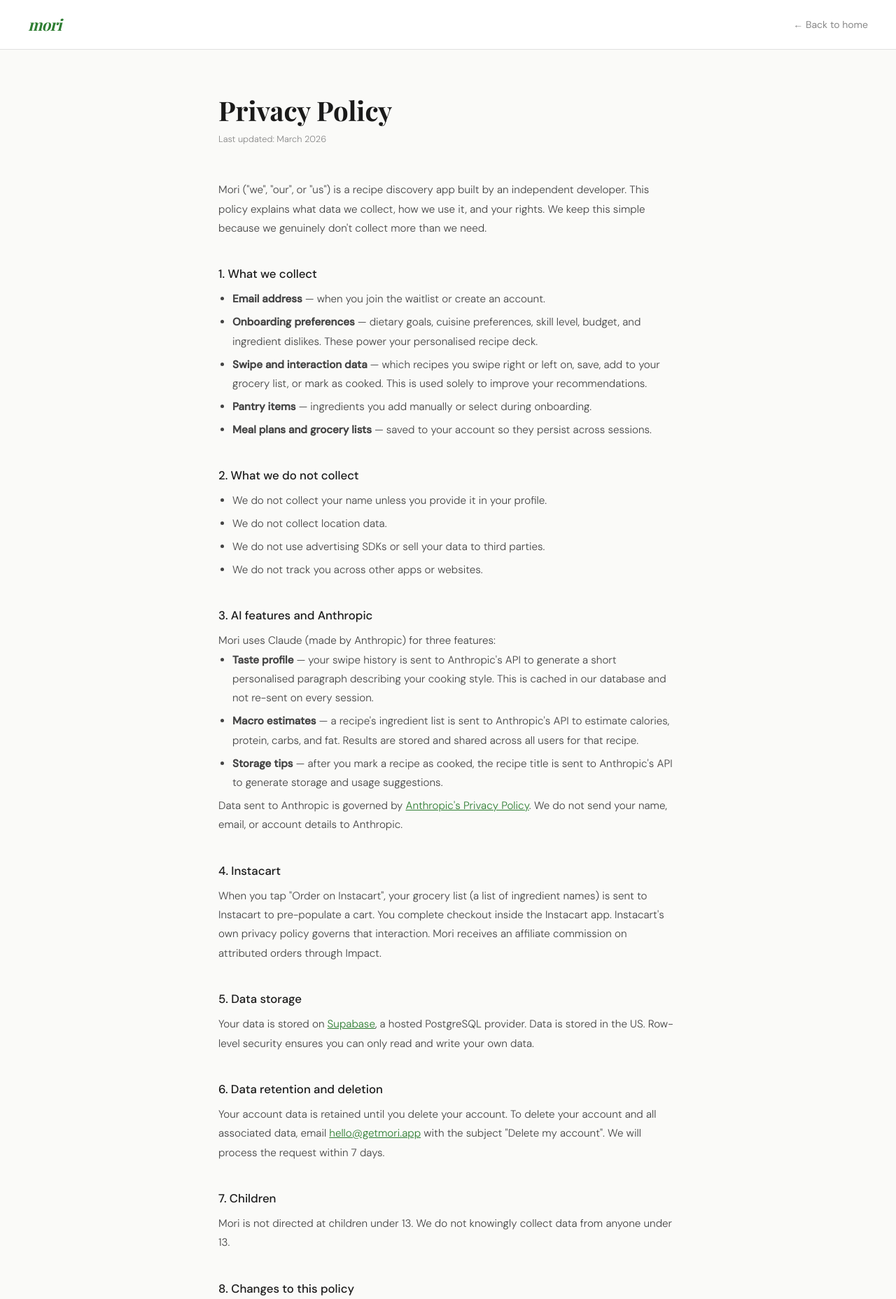
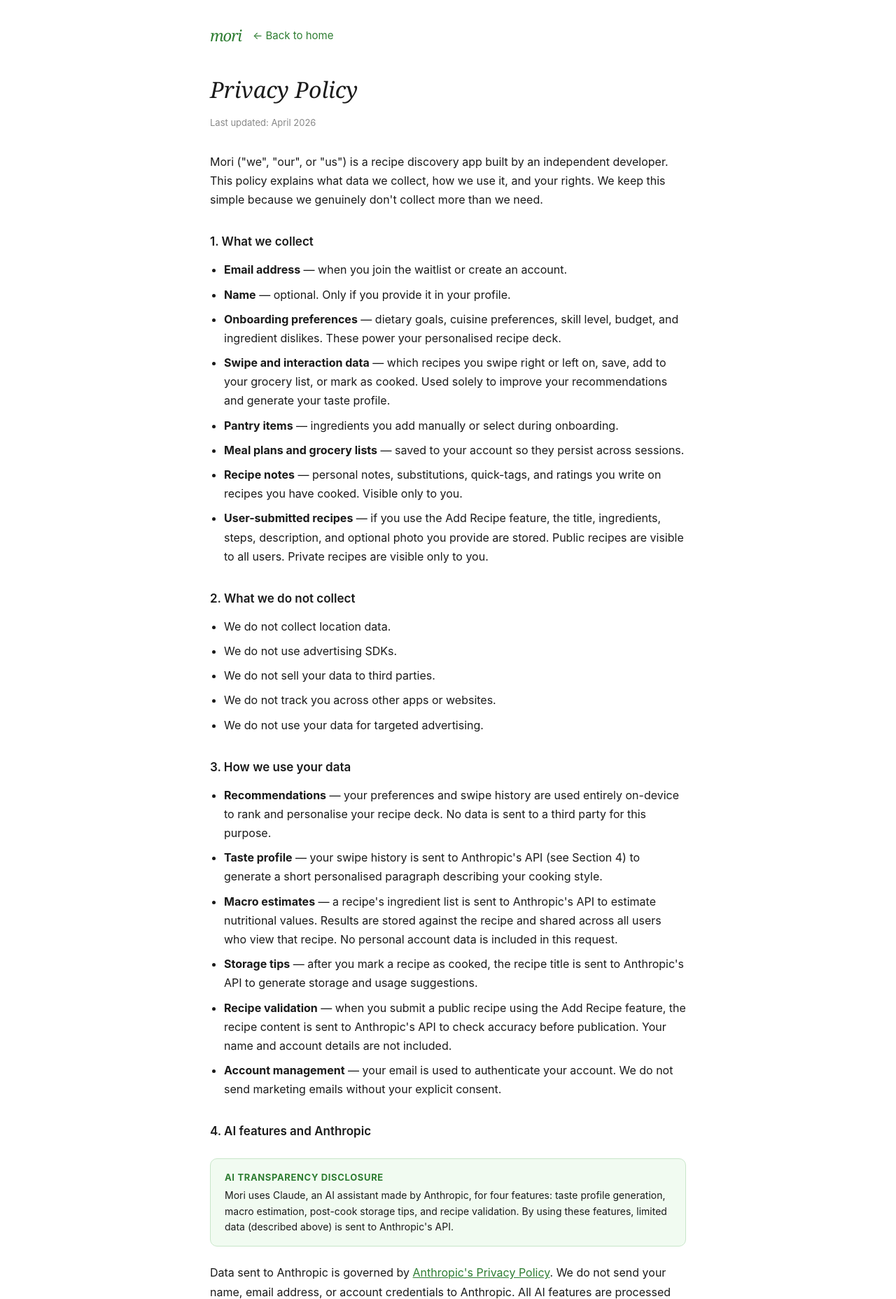
Before and after one commit to jacobmkim/Mori, a website: page public/privacy.html in a window 1280 px wide. Shown: the top 1856 px of the page at 70% size. Drawn offline with nearby package versions, Linux system fonts and the light colour scheme; a web font is replaced by a local one.

Commit message:
Add full privacy policy page at /privacy
Covers: data collected, AI/Anthropic transparency disclosure,
grocery delivery (coming soon), Supabase storage, App Store
privacy details, account deletion, contact.

Co-Authored-By: Claude Sonnet 4.6 <noreply@anthropic.com>

```diff
--- a/public/privacy.html
+++ b/public/privacy.html
@@ -1,126 +1,199 @@
 <!DOCTYPE html>
 <html lang="en">
 <head>
-<meta charset="UTF-8">
-<meta name="viewport" content="width=device-width, initial-scale=1.0">
+  <meta charset="UTF-8" />
+  <meta name="viewport" content="width=device-width, initial-scale=1.0" />
   <title>Privacy Policy — Mori</title>
-<link rel="preconnect" href="https://fonts.googleapis.com">
-<link rel="preconnect" href="https://fonts.gstatic.com" crossorigin>
-<link href="https://fonts.googleapis.com/css2?family=Playfair+Display:ital,wght@0,700;1,400&family=DM+Sans:opsz,wght@9..40,300;9..40,400;9..40,500&display=swap" rel="stylesheet">
   <style>
     *, *::before, *::after { box-sizing: border-box; margin: 0; padding: 0; }
-body { font-family: 'DM Sans', sans-serif; background: #FAFAF8; color: #1A1A1A; }
-nav {
-  display: flex; align-items: center; justify-content: space-between;
-  padding: 1.25rem 2.5rem;
-  border-bottom: 1px solid #E0E0E0;
-  background: #fff;
+    body {
+      font-family: -apple-system, BlinkMacSystemFont, "Segoe UI", Roboto, sans-serif;
+      font-size: 16px;
+      line-height: 1.7;
+      color: #1a1a1a;
+      background: #ffffff;
+      padding: 0 1rem;
     }
-.nav-logo {
-  font-family: 'Playfair Display', serif; font-style: italic;
-  font-size: 1.4rem; font-weight: 400; color: #2E7D32;
-  letter-spacing: -0.03em; text-decoration: none;
+    .nav {
+      max-width: 680px;
+      margin: 0 auto;
+      padding: 2rem 0 1rem;
+      display: flex;
+      align-items: center;
+      gap: 1rem;
     }
-.nav-back {
-  font-size: 0.875rem; color: #888; text-decoration: none;
-  display: flex; align-items: center; gap: 6px;
-  transition: color 0.2s;
+    .nav a { color: #2E7D32; text-decoration: none; font-size: 15px; }
+    .nav a:hover { text-decoration: underline; }
+    .wordmark {
+      font-family: Georgia, serif;
+      font-style: italic;
+      font-size: 22px;
+      color: #2E7D32;
+      letter-spacing: -0.05em;
     }
-.nav-back:hover { color: #1A1A1A; }
     main {
-  max-width: 720px; margin: 0 auto;
-  padding: 4rem 2rem 6rem;
+      max-width: 680px;
+      margin: 0 auto;
+      padding: 1rem 0 4rem;
     }
-.page-title {
-  font-family: 'Playfair Display', serif;
-  font-size: 2.4rem; font-weight: 700; line-height: 1.15;
-  margin-bottom: 0.5rem; color: #1A1A1A;
+    h1 {
+      font-family: Georgia, serif;
+      font-style: italic;
+      font-size: 32px;
+      font-weight: 400;
+      margin-bottom: 0.5rem;
+      color: #1a1a1a;
     }
-.updated {
-  font-size: 0.8rem; color: #888; margin-bottom: 3rem;
+    .meta {
+      font-size: 13px;
+      color: #888;
+      margin-bottom: 2rem;
     }
+    p { margin-bottom: 1rem; }
     h2 {
-  font-size: 1.05rem; font-weight: 500; color: #1A1A1A;
-  margin: 2.5rem 0 0.75rem;
+      font-size: 17px;
+      font-weight: 600;
+      margin: 2rem 0 0.75rem;
+      color: #1a1a1a;
     }
-p, li {
-  font-size: 0.95rem; font-weight: 300; color: #444;
-  line-height: 1.8;
+    ul {
+      margin: 0.5rem 0 1rem 1.25rem;
+      padding: 0;
     }
-ul { padding-left: 1.25rem; }
-li { margin-bottom: 0.35rem; }
+    ul li { margin-bottom: 0.5rem; }
     a { color: #2E7D32; }
-hr { border: none; border-top: 1px solid #E0E0E0; margin: 3rem 0; }
+    a:hover { text-decoration: underline; }
+    .notice {
+      background: #F1FBF1;
+      border: 1px solid #c8e6c9;
+      border-radius: 10px;
+      padding: 1rem 1.25rem;
+      margin: 1.5rem 0;
+      font-size: 14px;
+      line-height: 1.6;
+    }
+    .notice strong { display: block; margin-bottom: 0.25rem; font-size: 13px; text-transform: uppercase; letter-spacing: 0.05em; color: #2E7D32; }
+    hr { border: none; border-top: 1px solid #e0e0e0; margin: 2.5rem 0; }
     footer {
-  text-align: center; padding: 2rem;
-  font-size: 0.78rem; color: #aaa;
-  border-top: 1px solid #E0E0E0;
+      max-width: 680px;
+      margin: 0 auto;
+      padding: 1.5rem 0 3rem;
+      font-size: 13px;
+      color: #888;
+      display: flex;
+      justify-content: space-between;
+      flex-wrap: wrap;
+      gap: 0.5rem;
     }
+    footer a { color: #888; text-decoration: none; }
+    footer a:hover { text-decoration: underline; }
   </style>
 </head>
 <body>
 
-<nav>
-  <a href="/" class="nav-logo">mori</a>
-  <a href="/" class="nav-back">← Back to home</a>
+  <nav class="nav">
+    <span class="wordmark">mori</span>
+    <a href="https://getmori.app/">← Back to home</a>
   </nav>
 
   <main>
-  <h1 class="page-title">Privacy Policy</h1>
-  <p class="updated">Last updated: March 2026</p>
+    <h1>Privacy Policy</h1>
+    <p class="meta">Last updated: April 2026</p>
 
     <p>Mori ("we", "our", or "us") is a recipe discovery app built by an independent developer. This policy explains what data we collect, how we use it, and your rights. We keep this simple because we genuinely don't collect more than we need.</p>
 
     <h2>1. What we collect</h2>
+
     <ul>
       <li><strong>Email address</strong> — when you join the waitlist or create an account.</li>
+      <li><strong>Name</strong> — optional. Only if you provide it in your profile.</li>
       <li><strong>Onboarding preferences</strong> — dietary goals, cuisine preferences, skill level, budget, and ingredient dislikes. These power your personalised recipe deck.</li>
-    <li><strong>Swipe and interaction data</strong> — which recipes you swipe right or left on, save, add to your grocery list, or mark as cooked. This is used solely to improve your recommendations.</li>
+      <li><strong>Swipe and interaction data</strong> — which recipes you swipe right or left on, save, add to your grocery list, or mark as cooked. Used solely to improve your recommendations and generate your taste profile.</li>
       <li><strong>Pantry items</strong> — ingredients you add manually or select during onboarding.</li>
       <li><strong>Meal plans and grocery lists</strong> — saved to your account so they persist across sessions.</li>
+      <li><strong>Recipe notes</strong> — personal notes, substitutions, quick-tags, and ratings you write on recipes you have cooked. Visible only to you.</li>
+      <li><strong>User-submitted recipes</strong> — if you use the Add Recipe feature, the title, ingredients, steps, description, and optional photo you provide are stored. Public recipes are visible to all users. Private recipes are visible only to you.</li>
     </ul>
 
     <h2>2. What we do not collect</h2>
+
     <ul>
-    <li>We do not collect your name unless you provide it in your profile.</li>
       <li>We do not collect location data.</li>
-    <li>We do not use advertising SDKs or sell your data to third parties.</li>
+      <li>We do not use advertising SDKs.</li>
+      <li>We do not sell your data to third parties.</li>
       <li>We do not track you across other apps or websites.</li>
+      <li>We do not use your data for targeted advertising.</li>
     </ul>
 
-  <h2>3. AI features and Anthropic</h2>
-  <p>Mori uses Claude (made by Anthropic) for three features:</p>
+    <h2>3. How we use your data</h2>
+
     <ul>
-    <li><strong>Taste profile</strong> — your swipe history is sent to Anthropic's API to generate a short personalised paragraph describing your cooking style. This is cached in our database and not re-sent on every session.</li>
-    <li><strong>Macro estimates</strong> — a recipe's ingredient list is sent to Anthropic's API to estimate calories, protein, carbs, and fat. Results are stored and shared across all users for that recipe.</li>
+      <li><strong>Recommendations</strong> — your preferences and swipe history are used entirely on-device to rank and personalise your recipe deck. No data is sent to a third party for this purpose.</li>
+      <li><strong>Taste profile</strong> — your swipe history is sent to Anthropic's API (see Section 4) to generate a short personalised paragraph describing your cooking style.</li>
+      <li><strong>Macro estimates</strong> — a recipe's ingredient list is sent to Anthropic's API to estimate nutritional values. Results are stored against the recipe and shared across all users who view that recipe. No personal account data is included in this request.</li>
       <li><strong>Storage tips</strong> — after you mark a recipe as cooked, the recipe title is sent to Anthropic's API to generate storage and usage suggestions.</li>
+      <li><strong>Recipe validation</strong> — when you submit a public recipe using the Add Recipe feature, the recipe content is sent to Anthropic's API to check accuracy before publication. Your name and account details are not included.</li>
+      <li><strong>Account management</strong> — your email is used to authenticate your account. We do not send marketing emails without your explicit consent.</li>
     </ul>
-  <p>Data sent to Anthropic is governed by <a href="https://www.anthropic.com/privacy" target="_blank" rel="noopener">Anthropic's Privacy Policy</a>. We do not send your name, email, or account details to Anthropic.</p>
 
-  <h2>4. Instacart</h2>
-  <p>When you tap "Order on Instacart", your grocery list (a list of ingredient names) is sent to Instacart to pre-populate a cart. You complete checkout inside the Instacart app. Instacart's own privacy policy governs that interaction. Mori receives an affiliate commission on attributed orders through Impact.</p>
+    <h2>4. AI features and Anthropic</h2>
 
-  <h2>5. Data storage</h2>
-  <p>Your data is stored on <a href="https://supabase.com/privacy" target="_blank" rel="noopener">Supabase</a>, a hosted PostgreSQL provider. Data is stored in the US. Row-level security ensures you can only read and write your own data.</p>
+    <div class="notice">
+      <strong>AI transparency disclosure</strong>
+      Mori uses Claude, an AI assistant made by Anthropic, for four features: taste profile generation, macro estimation, post-cook storage tips, and recipe validation. By using these features, limited data (described above) is sent to Anthropic's API.
+    </div>
 
-  <h2>6. Data retention and deletion</h2>
-  <p>Your account data is retained until you delete your account. To delete your account and all associated data, email <a href="mailto:hello@getmori.app">hello@getmori.app</a> with the subject "Delete my account". We will process the request within 7 days.</p>
+    <p>Data sent to Anthropic is governed by <a href="https://www.anthropic.com/privacy" target="_blank" rel="noopener">Anthropic's Privacy Policy</a>. We do not send your name, email address, or account credentials to Anthropic. All AI features are processed server-side — no API keys are exposed to your device.</p>
 
-  <h2>7. Children</h2>
-  <p>Mori is not directed at children under 13. We do not knowingly collect data from anyone under 13.</p>
+    <p>You can use Mori without triggering AI features. The taste profile requires at least 5 swipes before it generates. Macro estimates are cached per recipe — if another user has already triggered estimation for a recipe you view, no new API call is made.</p>
 
-  <h2>8. Changes to this policy</h2>
-  <p>If we make material changes, we will update the date at the top of this page and notify users via email if the changes affect how we use personal data.</p>
+    <h2>5. Grocery delivery (coming soon)</h2>
 
-  <h2>9. Contact</h2>
-  <p>Questions? Email us at <a href="mailto:hello@getmori.app">hello@getmori.app</a>.</p>
+    <p>A future update will allow you to send your grocery list to a grocery delivery provider to pre-populate a cart. At launch this will include Instacart and Kroger (which also covers Ralph's, Fred Meyer, King Soopers, and Harris Teeter). When you tap to order, your grocery list — a list of ingredient names only — is sent to your chosen provider. You complete checkout inside that provider's app or website. Each provider's own privacy policy governs that interaction. Mori will receive an affiliate commission on attributed orders.</p>
 
-  <hr>
-  <p style="font-size:0.8rem;color:#aaa;">© 2026 Mori. The name means gathering.</p>
+    <ul>
+      <li><a href="https://www.instacart.com/privacy" target="_blank" rel="noopener">Instacart Privacy Policy</a></li>
+      <li><a href="https://www.kroger.com/i/privacy-policy" target="_blank" rel="noopener">Kroger Privacy Policy</a></li>
+    </ul>
+
+    <p>This feature is not available in the current version of the app.</p>
+
+    <h2>6. Data storage</h2>
+
+    <p>Your data is stored on <a href="https://supabase.com/privacy" target="_blank" rel="noopener">Supabase</a>, a hosted PostgreSQL provider. Data is stored in the United States. Row-level security ensures you can only read and write your own data.</p>
+
+    <h2>7. App Store privacy details</h2>
+
+    <p>In accordance with Apple App Store requirements, here is a summary of how data is handled:</p>
+
+    <ul>
+      <li><strong>Data used to track you:</strong> None. Mori does not use your data to track you across third-party apps or websites.</li>
+      <li><strong>Data linked to you:</strong> Email address, usage data (swipes, interactions), preferences (dietary goals, cuisines), and user-generated content (notes, submitted recipes).</li>
+      <li><strong>Data not linked to you:</strong> Recipe nutritional estimates (stored per recipe, not per user).</li>
+    </ul>
+
+    <h2>8. Data retention and deletion</h2>
+
+    <p>Your account data is retained until you delete your account. To delete your account and all associated data — including swipe history, notes, meal plans, and submitted recipes — email <a href="mailto:hello@getmori.app">hello@getmori.app</a> with the subject "Delete my account". We will process the request within 7 days.</p>
+
+    <h2>9. Children</h2>
+
+    <p>Mori is not directed at children under 13. We do not knowingly collect data from anyone under 13. If you believe a child under 13 has provided us with personal information, please contact us and we will delete it promptly.</p>
+
+    <h2>10. Changes to this policy</h2>
+
+    <p>If we make material changes, we will update the date at the top of this page and notify existing users via email if the changes affect how we process personal data.</p>
+
+    <h2>11. Contact</h2>
+
+    <p>Questions about this policy? Email us at <a href="mailto:hello@getmori.app">hello@getmori.app</a>.</p>
+
+    <hr />
   </main>
 
   <footer>
-  <a href="/" style="color:#2E7D32;text-decoration:none;">← Back to mori</a>
+    <span>© 2026 Mori. The name means gathering.</span>
+    <a href="https://getmori.app/">← Back to mori</a>
   </footer>
 
 </body>
```
Lines whose indentation alone changed are shown as unchanged.
